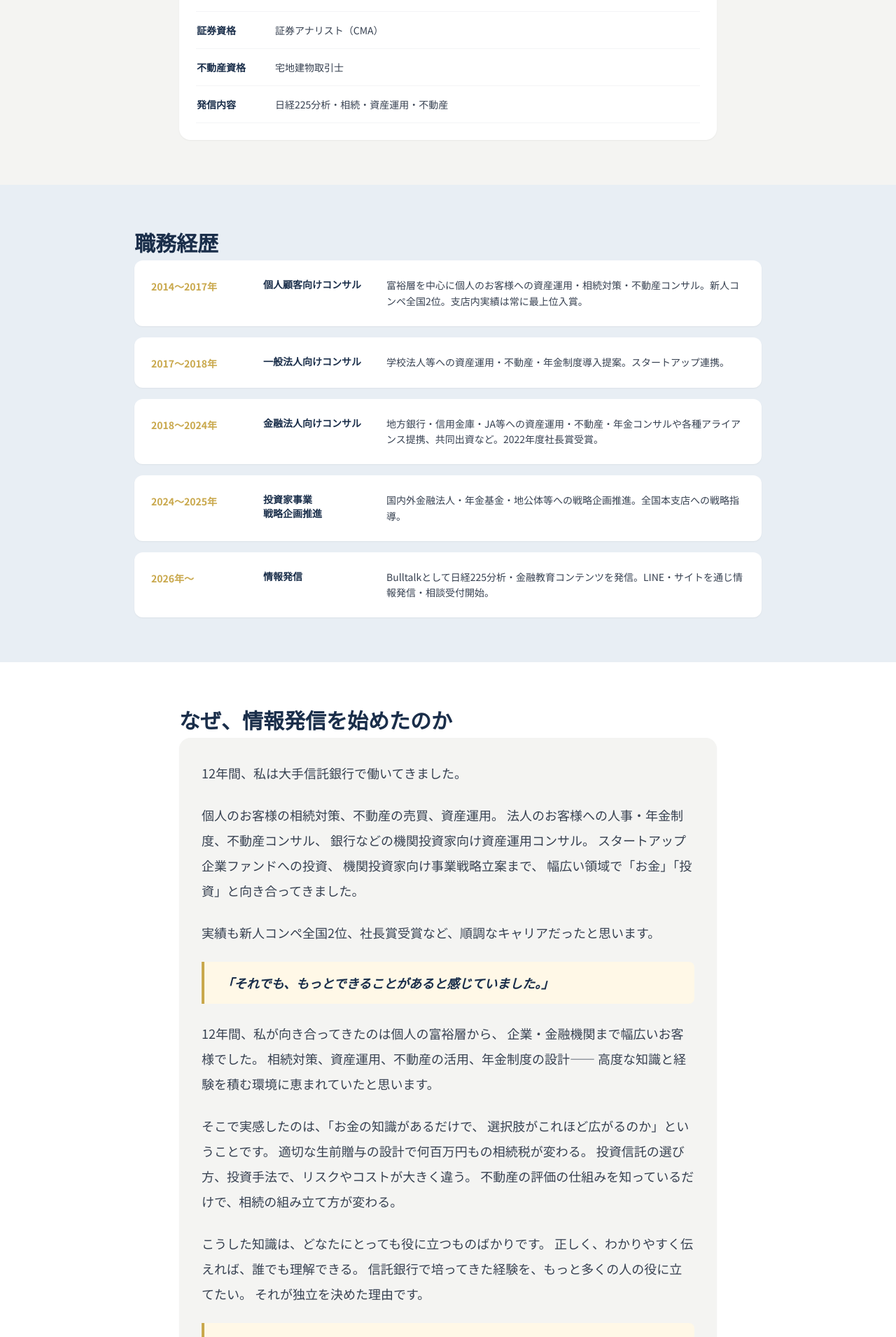
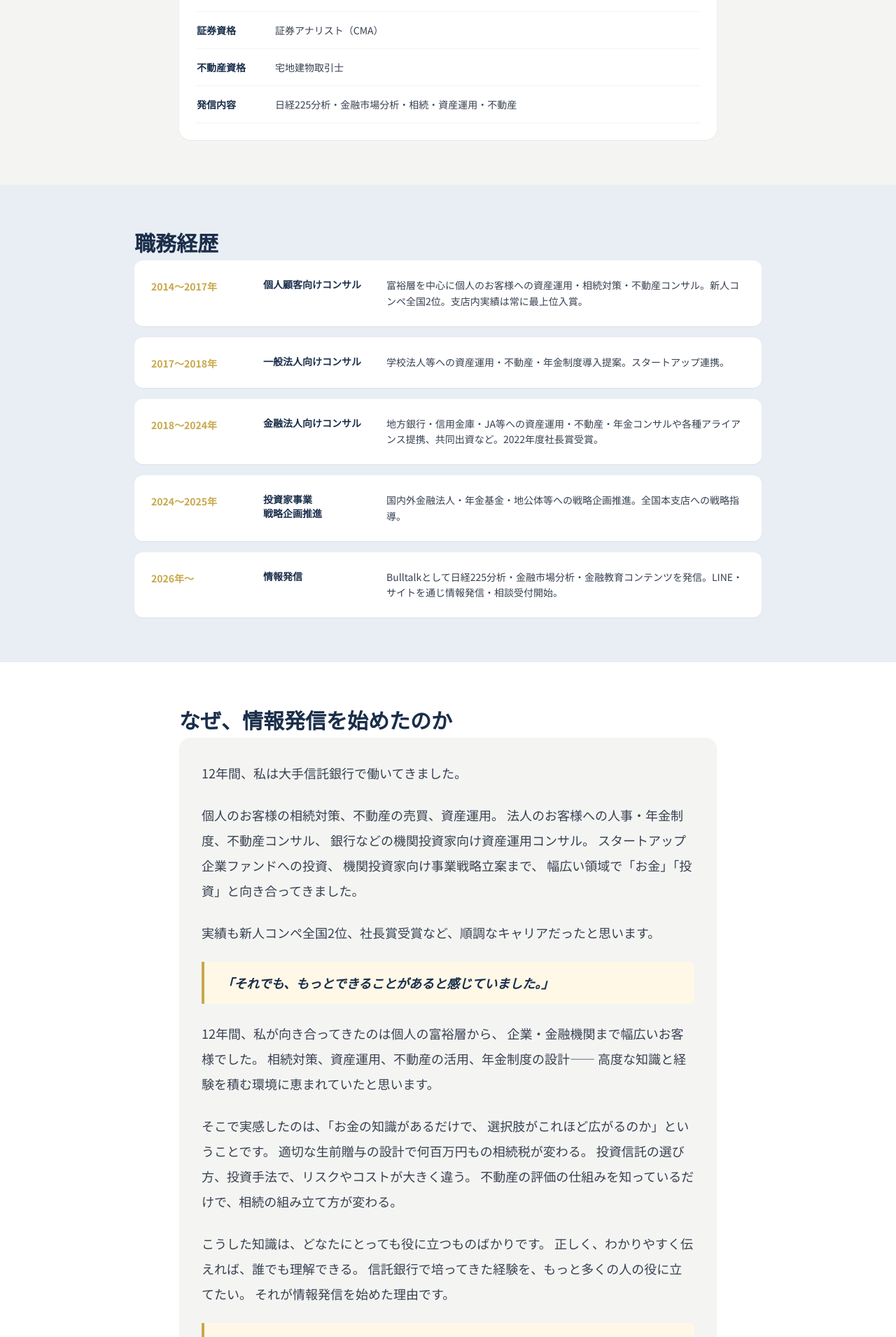
Before and after one commit to tanima3232-eng/bulltalk, a Next.js app: page /about in a window 1280 px wide. Shown: the part 1205-3115 px from the top of the page at 70% size. Built offline with nearby package versions, Linux system fonts and the light colour scheme.

Commit message:
fix: about页 発信内容・経歴テキスト更新（金融市場分析追加・独立→情報発信）

```diff
--- a/app/about/page.tsx
+++ b/app/about/page.tsx
@@ -34,7 +34,7 @@ const career = [
   {
     period: "2026年〜",
     area: "情報発信",
-    detail: "Bulltalkとして日経225分析・金融教育コンテンツを発信。LINE・サイトを通じ情報発信・相談受付開始。",
+    detail: "Bulltalkとして日経225分析・金融市場分析・金融教育コンテンツを発信。LINE・サイトを通じ情報発信・相談受付開始。",
   },
 ];
 
@@ -129,7 +129,7 @@ export default function AboutPage() {
                     { label: "FP資格", value: "ファイナンシャルプランナー1級（FP1級）" },
                     { label: "証券資格", value: "証券アナリスト（CMA）" },
                     { label: "不動産資格", value: "宅地建物取引士" },
-                    { label: "発信内容", value: "日経225分析・相続・資産運用・不動産" },
+                    { label: "発信内容", value: "日経225分析・金融市場分析・相続・資産運用・不動産" },
                   ].map((row) => (
                     <tr key={row.label} className="border-b border-gray-100">
                       <td className="py-4 pr-6 text-navy font-bold text-sm w-28 whitespace-nowrap align-top">{row.label}</td>
@@ -207,7 +207,7 @@ export default function AboutPage() {
                 こうした知識は、どなたにとっても役に立つものばかりです。
                 正しく、わかりやすく伝えれば、誰でも理解できる。
                 信託銀行で培ってきた経験を、もっと多くの人の役に立てたい。
-                それが独立を決めた理由です。
+                それが情報発信を始めた理由です。
               </p>
 
               <blockquote className="blockquote-style">
```
